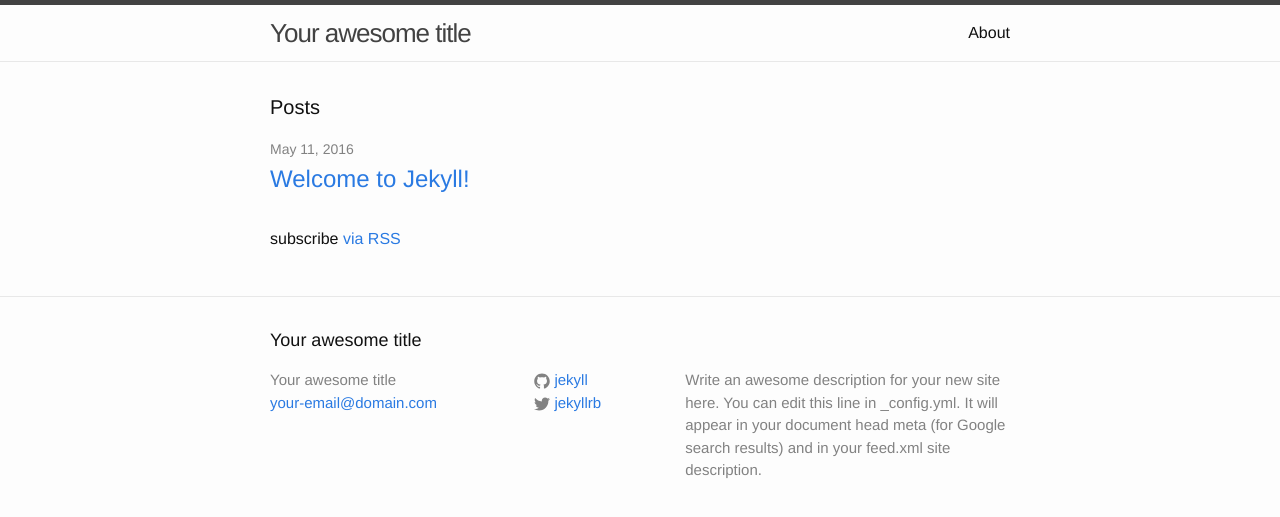
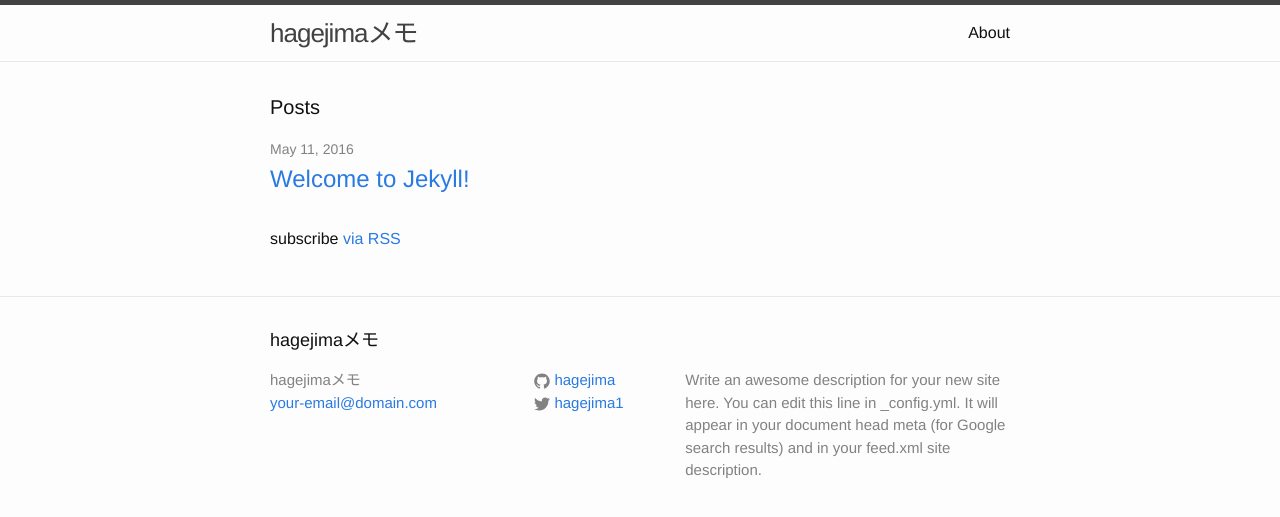
Before and after one commit to hagejima/hagejima.github.io, a Jekyll site: the page built from index.html, in a window 1280 px wide. Shown: the top 517 px of the page. Built offline with Jekyll 4.4.1, drawn with Linux system fonts in a browser that asks for light colours.

Commit message:
chnge twitter and github acount, change title

```diff
--- a/_config.yml
+++ b/_config.yml
@@ -6,7 +6,7 @@
 # 'jekyll serve'. If you change this file, please restart the server process.
 
 # Site settings
-title: Your awesome title
+title: hagejimaメモ
 email: your-email@domain.com
 description: > # this means to ignore newlines until "baseurl:"
   Write an awesome description for your new site here. You can edit this
@@ -14,8 +14,8 @@ description: > # this means to ignore newlines until "baseurl:"
   Google search results) and in your feed.xml site description.
 baseurl: "" # the subpath of your site, e.g. /blog
 url: "http://yourdomain.com" # the base hostname & protocol for your site
-twitter_username: jekyllrb
-github_username:  jekyll
+twitter_username: hagejima1
+github_username:  hagejima
 
 # Build settings
 markdown: kramdown
```
Also changed, not shown: 4 other files.
